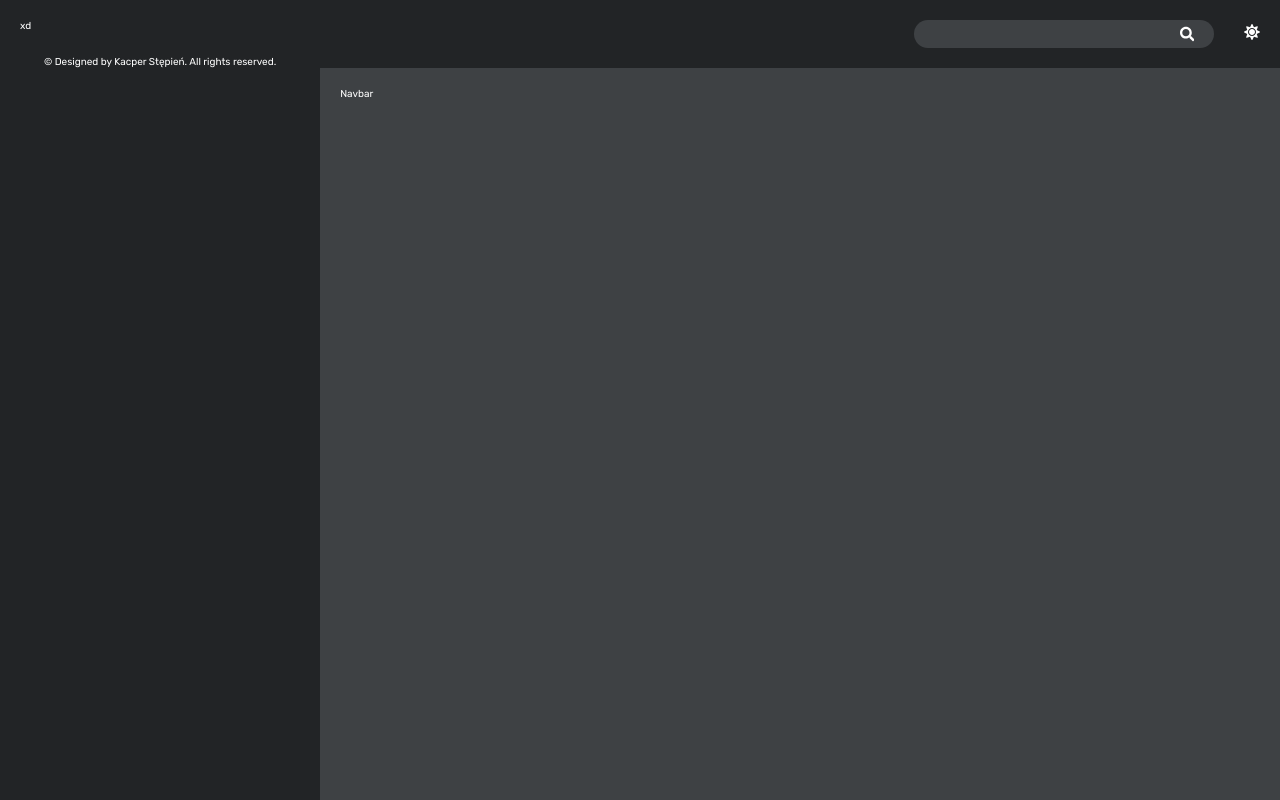
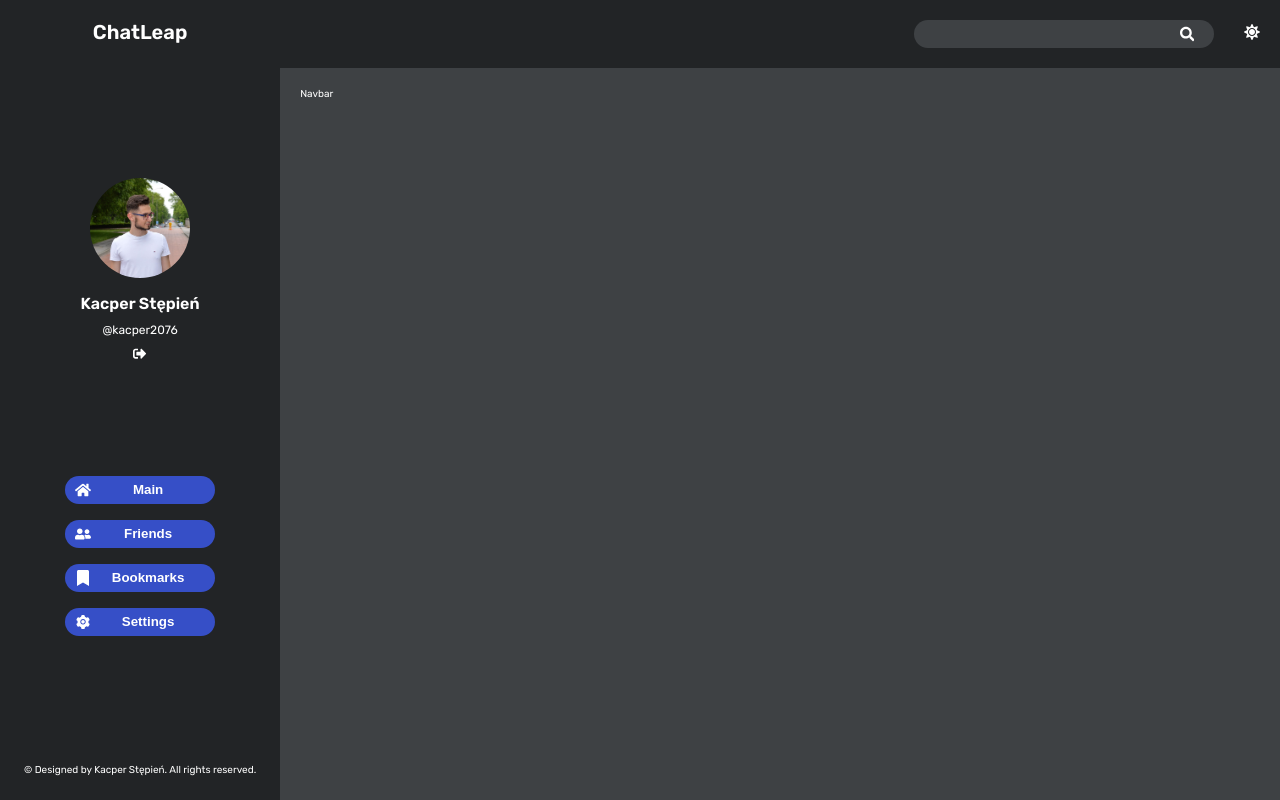
Before and after one commit to Kacper-Stepien/ChatLeap, a React (Create React App) app in the folder client/: page / in a window 1280 px wide. Built offline with nearby package versions, Linux system fonts and the light colour scheme.

Commit message:
create User and Menu components

```diff
--- a/client/src/App.scss
+++ b/client/src/App.scss
@@ -3,5 +3,4 @@
 .App {
   height: 100%;
   font-size: 5rem;
-  background-color: $color-teal-1;
 }
--- a/client/src/components/Footer.module.scss
+++ b/client/src/components/Footer.module.scss
@@ -5,6 +5,15 @@
   padding: 2.4rem;
   font-size: 1rem;
   text-align: center;
+
+  a {
+    text-decoration: none;
+    color: inherit;
+
+    &:hover {
+      text-decoration: underline;
+    }
+  }
 
   &.dark {
     color: $color-white;
--- a/client/src/components/Footer.tsx
+++ b/client/src/components/Footer.tsx
@@ -4,7 +4,11 @@ const Footer: React.FC<{ mode: string }> = ({ mode }) => {
   const styleClasses: string[] = [classes.footer, classes[mode]];
   return (
     <footer className={styleClasses.join(" ")}>
-      <span>© Designed by Kacper Stępień. All rights reserved.</span>
+      <span>
+        © Designed by{" "}
+        <a href="https://github.com/Kacper-Stepien">Kacper Stępień</a>. All
+        rights reserved.
+      </span>
     </footer>
   );
 };
--- a/client/src/components/Logo.module.scss
+++ b/client/src/components/Logo.module.scss
@@ -1,12 +1,14 @@
 @import ".././sass/variables.scss";
 .logo {
-  //   position: absolute;
-  //   top: 1rem;
-  //   left: 1rem;
   padding: 2rem;
   font-size: 2rem;
   font-weight: bold;
   cursor: default;
+  transition: all 0.2s;
+
+  &:hover {
+    animation: hithere 1s;
+  }
 
   &.dark {
     color: $color-white;
@@ -16,3 +18,38 @@
     color: $color-grey-dark-3;
   }
 }
+
+@keyframes gelatine {
+  from,
+  to {
+    transform: scale(1, 1);
+  }
+  25% {
+    transform: scale(0.9, 1.1);
+  }
+  50% {
+    transform: scale(1.1, 0.9);
+  }
+  75% {
+    transform: scale(0.95, 1.05);
+  }
+}
+
+@keyframes hithere {
+  30% {
+    transform: scale(1.2);
+  }
+  40%,
+  60% {
+    transform: rotate(-20deg) scale(1.2);
+  }
+  50% {
+    transform: rotate(20deg) scale(1.2);
+  }
+  70% {
+    transform: rotate(0deg) scale(1.2);
+  }
+  100% {
+    transform: scale(1);
+  }
+}
--- /dev/null
+++ b/client/src/components/Menu.module.scss
@@ -0,0 +1,56 @@
+@import ".././sass/variables.scss";
+.menu {
+  max-width: 15rem;
+  width: 100%;
+  display: flex;
+  flex-direction: column;
+  align-items: center;
+  gap: 1.6rem;
+  text-align: center;
+
+  button {
+    width: 100%;
+    padding: 0.6rem 1rem;
+    display: grid;
+    grid-template-columns: auto 1fr;
+    border-radius: $border-radius;
+    font-weight: bold;
+
+    &:hover {
+      transform: scale(1.05);
+    }
+
+    .icon {
+      font-size: 1.6rem;
+      margin-left: 0;
+    }
+  }
+}
+
+.darkIndigo {
+  button {
+    background-color: $color-indigo-1;
+    color: $color-white;
+  }
+}
+
+.lightIndigo {
+  button {
+    background-color: $color-white;
+    color: $color-indigo-1;
+  }
+}
+
+.darkTeal {
+  button {
+    background-color: $color-teal-1;
+    color: $color-white;
+  }
+}
+
+.lightTeal {
+  button {
+    background-color: $color-white;
+    color: $color-teal-1;
+  }
+}
--- /dev/null
+++ b/client/src/components/Menu.tsx
@@ -0,0 +1,31 @@
+import { FaUserFriends, FaBookmark, FaHome } from "react-icons/fa";
+import { AiFillSetting } from "react-icons/ai";
+
+import classes from "./Menu.module.scss";
+
+const Menu: React.FC<{ mode: string; accent: string }> = ({ mode, accent }) => {
+  const theme: string = mode + accent;
+  const styleClasses: string[] = [classes.menu, classes[theme]];
+  return (
+    <nav className={styleClasses.join(" ")}>
+      <button>
+        <FaHome className={classes.icon} />
+        Main
+      </button>
+      <button>
+        <FaUserFriends className={classes.icon} />
+        Friends
+      </button>
+      <button>
+        <FaBookmark className={classes.icon} />
+        Bookmarks
+      </button>
+      <button>
+        <AiFillSetting className={classes.icon} />
+        Settings
+      </button>
+    </nav>
+  );
+};
+
+export default Menu;
--- a/client/src/components/Sidebar.module.scss
+++ b/client/src/components/Sidebar.module.scss
@@ -1 +1,10 @@
 @import ".././sass/variables.scss";
+
+.sidebar {
+  width: 100%;
+  height: 100%;
+  display: flex;
+  flex-direction: column;
+  align-items: center;
+  justify-content: space-between;
+}
--- a/client/src/components/Sidebar.tsx
+++ b/client/src/components/Sidebar.tsx
@@ -1,13 +1,20 @@
 import React, { useContext } from "react";
 import { ThemeContext } from "../context/ThemeContext";
+import Logo from "./Logo";
+import User from "./User";
+import Menu from "./Menu";
 import Footer from "./Footer";
+import classes from "./Sidebar.module.scss";
 
 const Sidebar: React.FC = () => {
   const { mode, accent } = useContext(ThemeContext);
   const theme = mode + accent;
+  const styleClasses: string[] = [classes.sidebar, classes[theme]];
   return (
-    <div>
-      <p>xd</p>
+    <div className={styleClasses.join(" ")}>
+      <Logo mode={"dark"} />
+      <User />
+      <Menu mode={mode} accent={accent} />
       <Footer mode={"dark"} />
     </div>
   );
--- /dev/null
+++ b/client/src/components/User.module.scss
@@ -0,0 +1,46 @@
+@import ".././sass/variables.scss";
+
+.user {
+  width: 100%;
+  padding: 1rem;
+  display: flex;
+  flex-direction: column;
+  align-items: center;
+}
+
+img {
+  max-width: 10rem;
+  max-height: 10rem;
+  margin-bottom: 1.6rem;
+  border-radius: 50%;
+  transition: all 0.2s ease-in-out;
+
+  &:hover {
+    cursor: pointer;
+    transform: scale(0.9);
+  }
+}
+
+.userName {
+  font-size: 1.6rem;
+  font-weight: 700;
+  margin-bottom: 1rem;
+}
+
+.userNick {
+  font-size: 1.2rem;
+  font-weight: 400;
+  margin-bottom: 1rem;
+}
+
+button {
+  color: $color-white;
+  background-color: transparent;
+  border: none;
+  cursor: pointer;
+  transition: all 0.2s ease-in-out;
+
+  &:hover {
+    transform: translateX(5px) scale(1.1);
+  }
+}
--- /dev/null
+++ b/client/src/components/User.tsx
@@ -0,0 +1,18 @@
+import { FaSignOutAlt } from "react-icons/fa";
+import classes from "./User.module.scss";
+
+const User: React.FC = () => {
+  const styleClasses: string[] = [classes.user];
+  return (
+    <div className={styleClasses.join(" ")}>
+      <img src="/user.jpg" alt="User" />
+      <p className={classes.userName}>Kacper Stępień</p>
+      <p className={classes.userNick}>@kacper2076</p>
+      <button>
+        <FaSignOutAlt />
+      </button>
+    </div>
+  );
+};
+
+export default User;
--- a/client/src/pages/Main.module.scss
+++ b/client/src/pages/Main.module.scss
@@ -11,7 +11,6 @@
 .aside {
   min-width: 25rem;
   position: static;
-  padding: 2rem;
   background-color: red;
 }
 
```
Also changed, not shown: client/public/user.jpg (added).
